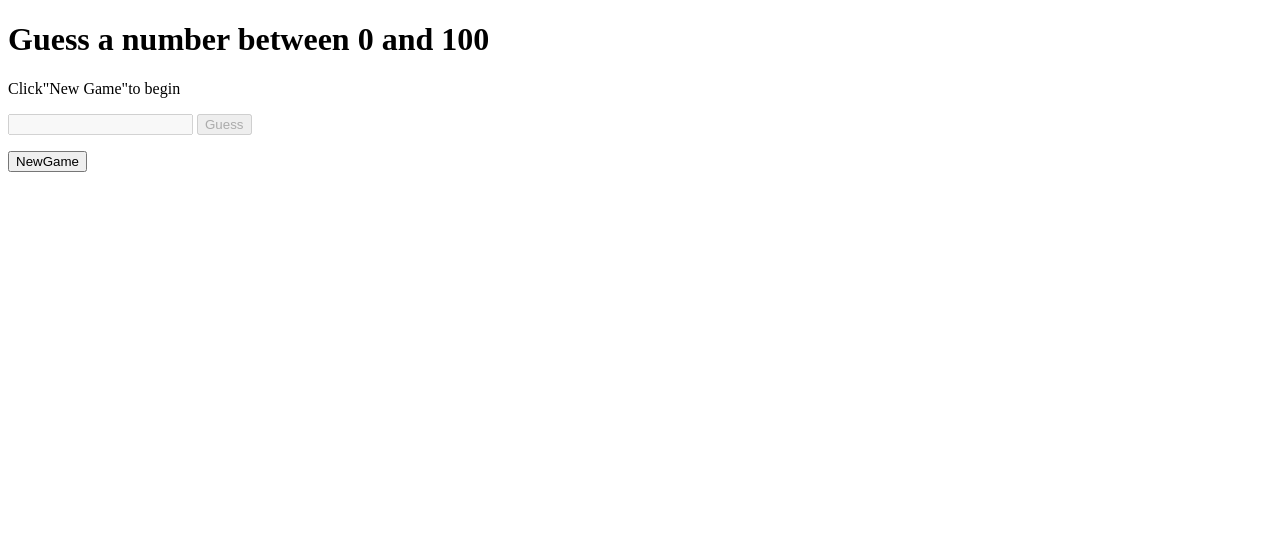
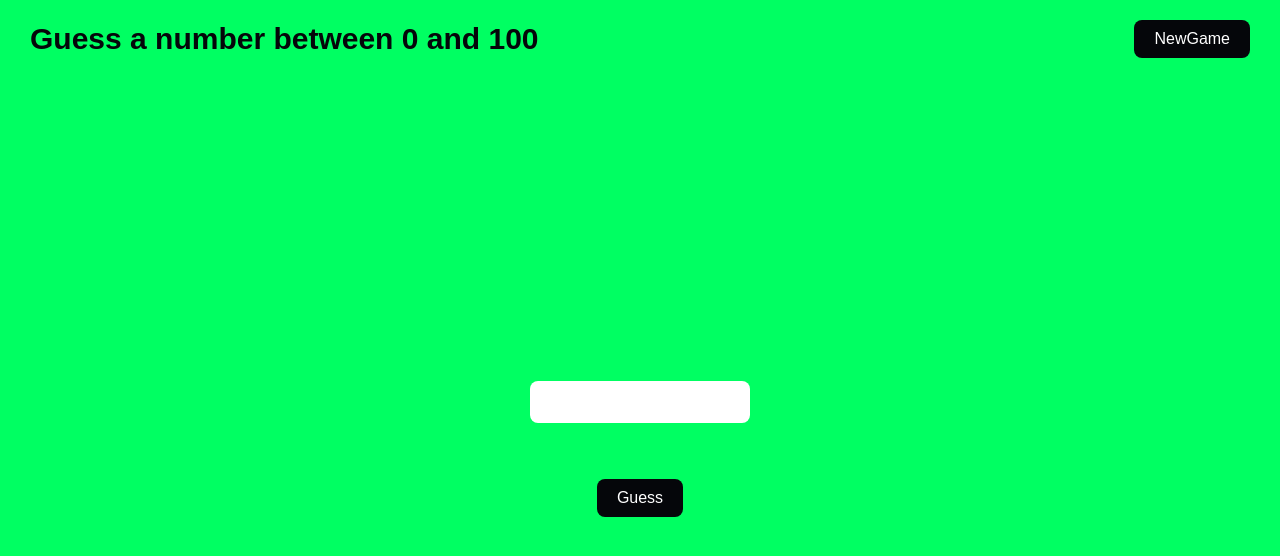
Before and after one commit to quincie793/NUMBER-GUESSING-GAME, a plain HTML site: page index.html in a window 1280 px wide. Drawn offline with Linux system fonts and the light colour scheme.

Commit message:
add new changes

```diff
--- a/index.html
+++ b/index.html
@@ -4,18 +4,19 @@
     <meta charset="UTF-8" />
     <meta name="viewport" content="width=device-width, initial-scale=1.0" />
     <title>Guess the Number</title>
+    <link rel="stylesheet" href="style.css" class="" />
   </head>
   <body>
     <div class="container">
-      <h1>Guess a number between 0 and 100</h1>
+      <div class="topbar">
+        <h1>Guess a number between 0 and 100</h1>
+        <button id="newGameBtn">NewGame</button>
+      </div>
       <div class="main">
-        <p id="message">Click"New Game"to begin</p>
+        <p id="trials"></p>
         <input type="number" id="guessinput" placeholder="" disabled />
+        <p id="feedback"></p>
         <button id="guessBtn" disabled>Guess</button>
-        <p id="feedback"></p>
-        <p id="trials"></p>
-        <!-- <p id="Score"></p> -->
-        <button id="newGameBtn">NewGame</button>
       </div>
     </div>
 
--- a/script.js
+++ b/script.js
@@ -1,6 +1,6 @@
 let randomNumber = Math.floor(Math.random() * 101);
 let trials = 10;
-let score = 0;
+// let score = 0;
 
 const feedback = document.getElementById("feedback");
 const trialsdisplay = document.getElementById("trials");
--- a/style.css
+++ b/style.css
@@ -0,0 +1,97 @@
+* {
+  box-sizing: border-box;
+  text-decoration: none;
+  margin: 0;
+  padding: 0;
+}
+html {
+  font-size: 62.5%;
+}
+
+body {
+  font-family: "poppins", sans-serif;
+  height: 100vh;
+  display: flex;
+  display: flex;
+  flex-direction: column;
+  color: #2a32a5;
+}
+.container {
+  background: #00ff62;
+  border-radius: 0rem;
+  width: 100%;
+  height: 100vh;
+  display: flex;
+  flex-direction: column;
+  justify-content: space-between;
+}
+
+.topbar {
+  display: flex;
+  justify-content: space-between;
+  align-items: center;
+  padding: 2rem 3rem;
+}
+h1 {
+  font-size: 3rem;
+  color: #05060a;
+}
+
+#newGameBtn {
+  background-color: #05060a;
+  border: none;
+  color: white;
+  padding: 1rem 2rem;
+  border-radius: 0.8rem;
+  font-size: 1.6rem;
+  cursor: pointer;
+}
+
+.main {
+  flex: 1;
+  display: flex;
+  flex-direction: column;
+  justify-content: center;
+  align-items: center;
+  gap: 1rem;
+}
+
+#trials {
+  font-size: 2rem;
+  color: #05060a;
+  margin-bottom: 1rem;
+}
+
+#guessinput {
+  width: 22rem;
+  padding: 1.2rem;
+  font-size: 1.6rem;
+  border: #05060a;
+  border-radius: 0.8rem;
+  text-align: center;
+}
+#guessinput:disabled {
+  background-color: white;
+  color: white;
+}
+
+#feedback {
+  font-size: 2rem;
+  margin: 0.8rem 0;
+  color: #05060a;
+  min-height: 2rem;
+}
+#guessBtn {
+  background-color: #05060a;
+  border: none;
+  color: white;
+  padding: 1rem 2rem;
+  border-radius: 0.8rem;
+  font-size: 1.6rem;
+  font-size: 1.6rem;
+  cursor: pointer;
+}
+#guessBtn:disabled {
+  background-color: #05060a;
+  cursor: not-allowed;
+}
```
